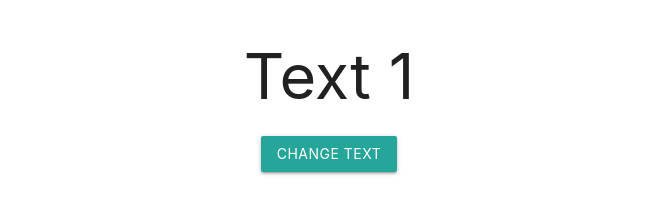
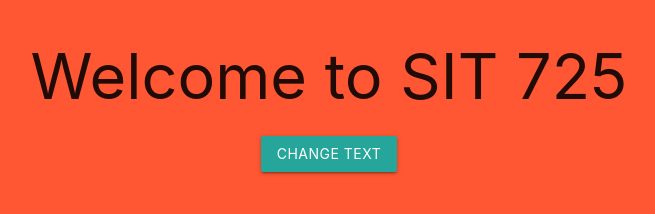
Before and after one commit to shivanisatav/SIT725, a plain HTML site: page Task1.4P/index.html in a window 1280 px wide. Both pictures are taken after a click on the link "CHANGE TEXT". Shown: the whole page, without its empty margins (311-966 px from the left). Drawn offline with nearby package versions, Linux system fonts and the light colour scheme.

Commit message:
1.4P task

```diff
--- a/Task1.4P/index.html
+++ b/Task1.4P/index.html
@@ -5,11 +5,16 @@
     <meta name="viewport" content="width=device-width, initial-scale=1.0">
     <title>SIT 725 Week 1 Task</title>
     <meta name="description" content="basic template for SIT 725 Week 1 Task">
-    <meta name="author" content="Shivani Satav ">
+    <meta name="author" content="Shivani Satav">
     <meta property="og:title" content="SIT 725 Week 1 Task">
     <meta property="og:type" content="website">
-    <meta propery="og:description" content="basic template for SIT 725 Week 1 Task">
+    <meta property="og:description" content="basic template for SIT 725 Week 1 Task">
     <link rel="stylesheet" href="https://cdnjs.cloudflare.com/ajax/libs/materialize/1.0.0/css/materialize.min.css">
+    <style>
+        body {
+            transition: background-color 0.5s ease;
+        }
+    </style>
 </head>
 
 <body>
--- a/Task1.4P/script.js
+++ b/Task1.4P/script.js
@@ -1,12 +1,9 @@
-function changeText() {
-    var textsArray = ["Text 1", "Text 2", "Text 3", "Text 4", "Text 5"]
-    var number = getRandomNumberBetween(0, textsArray.length - 1)
+var textsArray = ["Welcome to SIT 725", "Exploring More!", "Learning", "Coding", "Staying Curious"];
+    var colorsArray = ["#FF5733", "#33FF57", "#3357FF", "#FF33A1", "#FFC733"];
+    var index = 0;
 
-    console.log("Index: ", number)
-
-    document.getElementById("heading").innerHTML = textsArray[number];
-}
-
-function getRandomNumberBetween(min, max) {
-    return Math.floor(Math.random() * (max - min + 1) + min);
-}
+    function changeText() {
+        document.getElementById("heading").innerHTML = textsArray[index];
+        document.body.style.backgroundColor = colorsArray[index];
+        index = (index + 1) % textsArray.length;
+    }
```
